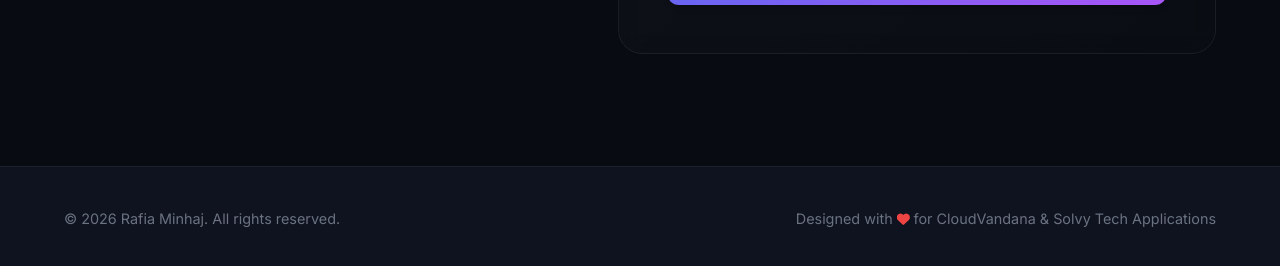
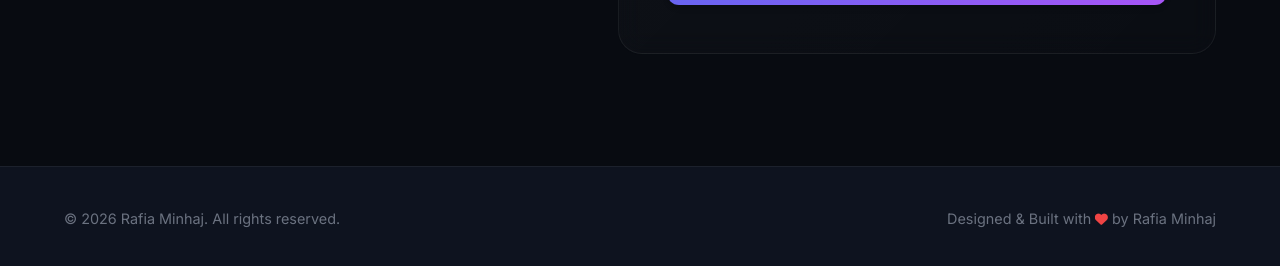
Before and after one commit to Rafiaminhaj/my-portfolio, a plain HTML site: page index.html in a window 1280 px wide. Shown: the part 8821-9087 px from the top of the page. Drawn offline with Linux system fonts and the light colour scheme.

Commit message:
docs: generalize footer credits

```diff
--- a/index.html
+++ b/index.html
@@ -577,7 +577,7 @@
     <footer class="main-footer">
         <div class="container footer-container">
             <p>&copy; 2026 Rafia Minhaj. All rights reserved.</p>
-            <p>Designed with <i class="fa-solid fa-heart footer-heart"></i> for CloudVandana & Solvy Tech Applications</p>
+            <p>Designed & Built with <i class="fa-solid fa-heart footer-heart"></i> by Rafia Minhaj</p>
         </div>
     </footer>
 
```
